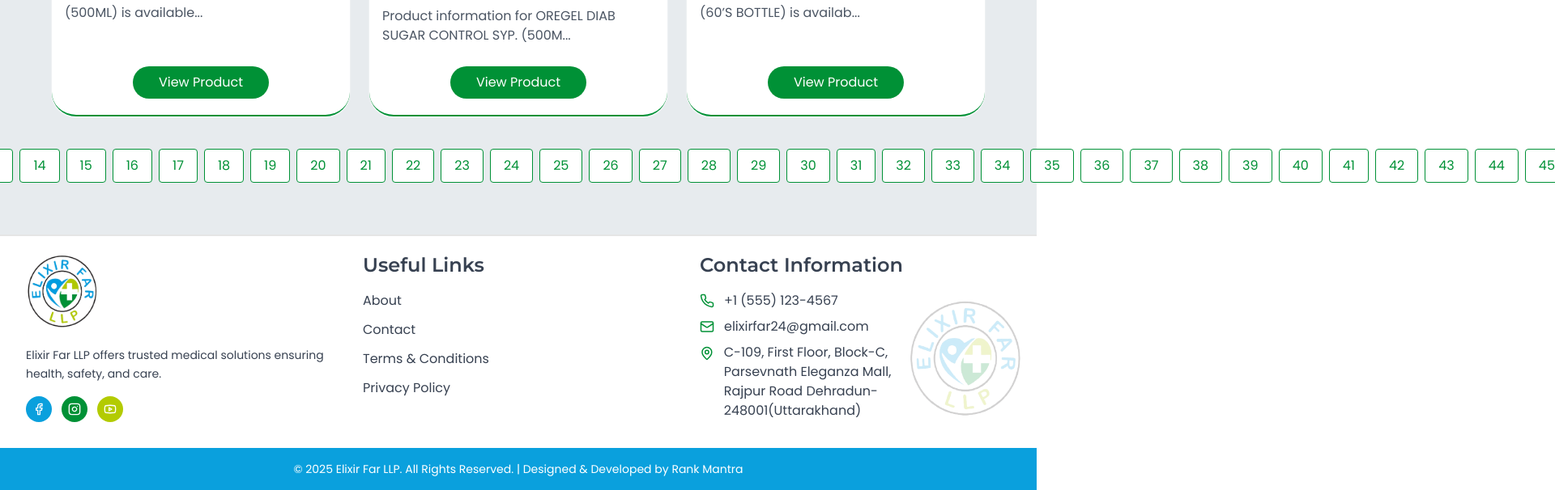
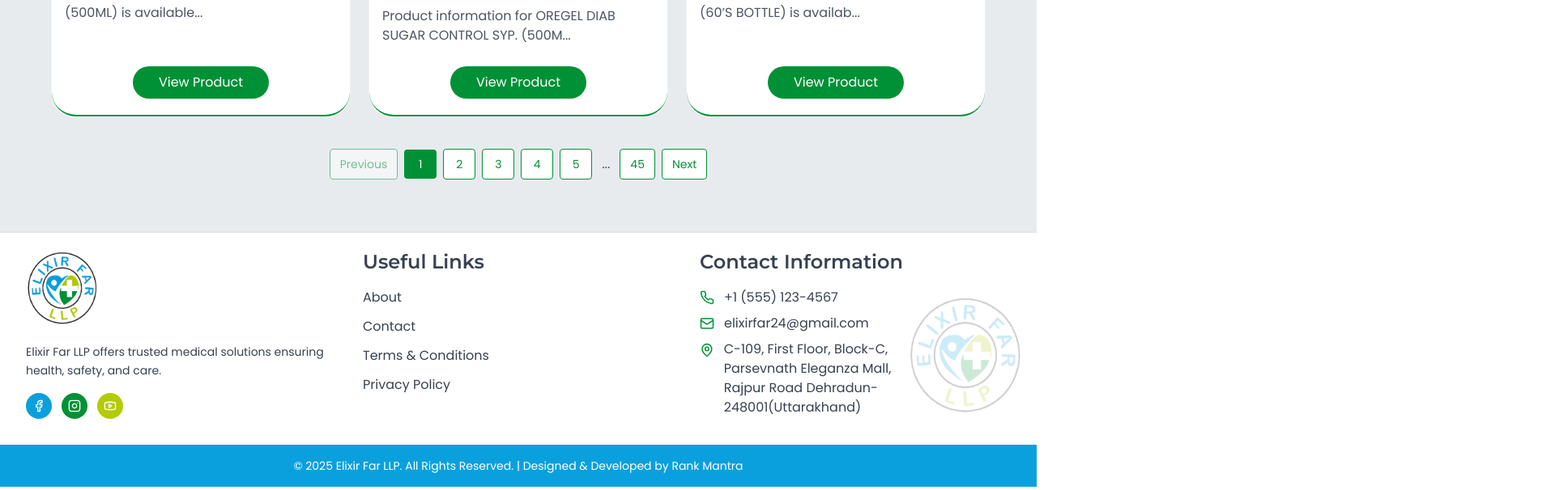
Before and after one commit to rohitchauhan108/Elixir, a Next.js app: page /products in a window 1280 px wide. Shown: the part 2036-2642 px from the top of the page at 81% size, 1920 px wide, since content can reach past the window. Built offline with nearby package versions, Linux system fonts and the light colour scheme.

Commit message:
do some new changes

```diff
--- a/app/products/page.js
+++ b/app/products/page.js
@@ -7,6 +7,38 @@ import { useState, useEffect } from "react";
 import { products } from "@/data/products";
 import { pharmaceuticalCategories } from "@/lib/productCategories";
 import Divider from "@/components/Divider";
+
+function getPaginationPages(currentPage, totalPages) {
+  if (totalPages <= 7) {
+    return Array.from({ length: totalPages }, (_, index) => index + 1);
+  }
+
+  if (currentPage <= 4) {
+    return [1, 2, 3, 4, 5, "...", totalPages];
+  }
+
+  if (currentPage >= totalPages - 3) {
+    return [
+      1,
+      "...",
+      totalPages - 4,
+      totalPages - 3,
+      totalPages - 2,
+      totalPages - 1,
+      totalPages,
+    ];
+  }
+
+  return [
+    1,
+    "...",
+    currentPage - 1,
+    currentPage,
+    currentPage + 1,
+    "...",
+    totalPages,
+  ];
+}
 
 export default function ProductsPage() {
   const searchParams = useSearchParams();
@@ -29,6 +61,7 @@ export default function ProductsPage() {
     remainingProducts > 0 &&
     remainingProducts < 3;
   const totalPages = pagesBeforeMerge - Number(mergeFinalPage);
+  const paginationPages = getPaginationPages(currentPage, totalPages);
 
   // Reset to page 1 when category changes
   useEffect(() => {
@@ -261,21 +294,63 @@ export default function ProductsPage() {
 
       {/* Pagination */}
       {totalPages > 1 && (
-        <div className="flex justify-center mt-10 space-x-2">
-          {Array.from({ length: totalPages }, (_, i) => i + 1).map((page) => (
+        <nav
+          aria-label="Product pages"
+          className="mt-10 flex items-center justify-center gap-2"
+        >
+          <button
+            type="button"
+            onClick={() => setCurrentPage((page) => Math.max(1, page - 1))}
+            disabled={currentPage === 1}
+            className="rounded border border-[#009136] bg-white px-3 py-2 text-sm text-[#009136] transition hover:bg-[#B3CB02] hover:text-white disabled:cursor-not-allowed disabled:opacity-50"
+          >
+            Previous
+          </button>
+
+          <span className="whitespace-nowrap text-sm text-gray-700 sm:hidden">
+            Page {currentPage} of {totalPages}
+          </span>
+
+          <div className="hidden items-center gap-2 sm:flex">
+            {paginationPages.map((page, index) =>
+              page === "..." ? (
+                <span
+                  key={`ellipsis-${index}`}
+                  aria-hidden="true"
+                  className="px-1 text-gray-600"
+                >
+                  ...
+                </span>
+              ) : (
                 <button
                   key={page}
+                  type="button"
                   onClick={() => setCurrentPage(page)}
-              className={`px-4 py-2 rounded ${
+                  aria-current={currentPage === page ? "page" : undefined}
+                  aria-label={`Go to page ${page}`}
+                  className={`min-w-10 rounded px-3 py-2 text-sm transition ${
                     currentPage === page
                       ? "bg-[#009136] text-white"
-                  : "bg-white text-[#009136] border border-[#009136]"
-              } hover:bg-[#B3CB02] hover:text-white transition`}
+                      : "border border-[#009136] bg-white text-[#009136] hover:bg-[#B3CB02] hover:text-white"
+                  }`}
                 >
                   {page}
                 </button>
-          ))}
+              ),
+            )}
           </div>
+
+          <button
+            type="button"
+            onClick={() =>
+              setCurrentPage((page) => Math.min(totalPages, page + 1))
+            }
+            disabled={currentPage === totalPages}
+            className="rounded border border-[#009136] bg-white px-3 py-2 text-sm text-[#009136] transition hover:bg-[#B3CB02] hover:text-white disabled:cursor-not-allowed disabled:opacity-50"
+          >
+            Next
+          </button>
+        </nav>
       )}
     </section>
   );
```
Lines whose indentation alone changed are shown as unchanged.
